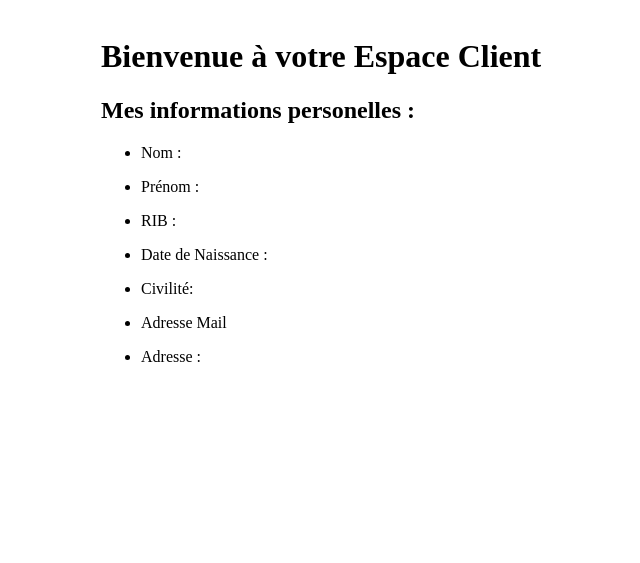
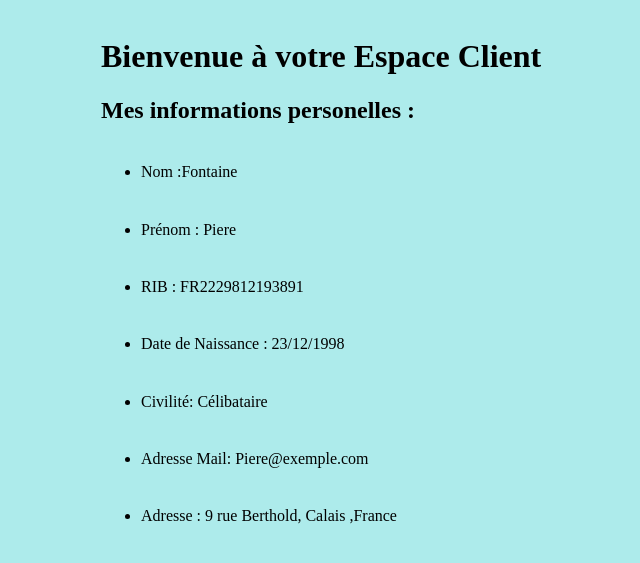
Before and after one commit to saadrds/BanqueAgile, a PHP site: page / in a window 1280 px wide. Shown: the top 563 px of the page, without its empty margins (27-667 px from the left). Run offline with PHP 8.4, Linux system fonts and the light colour scheme.

Commit message:
added background

```diff
--- a/index.php
+++ b/index.php
@@ -12,13 +12,13 @@
     <h2>Mes informations personelles : </h2>
     <div>
         <ul>
-        <li><p>Nom :</p><p id="nom"></p></li>
-        <li><p>Prénom :</p><p id="prenom"></p></li>
-        <li><p>RIB :</p><p id="rib"></p></li>
-        <li><p>Date de Naissance :</p><p id="naissance"></p></li>
-        <li><p>Civilité:</p><p id="civilite"></p></li>
-        <li><p>Adresse Mail</p><p id="mail"></p></li>
-        <li><p>Adresse :</p><p id="adresse"></p></li>
+        <li> Nom :Fontaine </li>
+        <li>Prénom : Piere</li>
+        <li> RIB : FR2229812193891</li>
+        <li>Date de Naissance : 23/12/1998</li>
+        <li>Civilité: Célibataire</li>
+        <li>Adresse Mail: Piere@exemple.com</li>
+        <li>Adresse : 9 rue Berthold, Calais ,France</li>
         <ul>
 
     </div>
--- a/style.css
+++ b/style.css
@@ -2,4 +2,10 @@ body {
     margin-left: 10%;
     margin-right: 10%;
     margin-top :3%;
+    background-color: rgb(173, 235, 235);
   }
+  li{
+    margin-top: 4%;
+
+
+  }
```
Also changed, not shown: connection.php (added).
